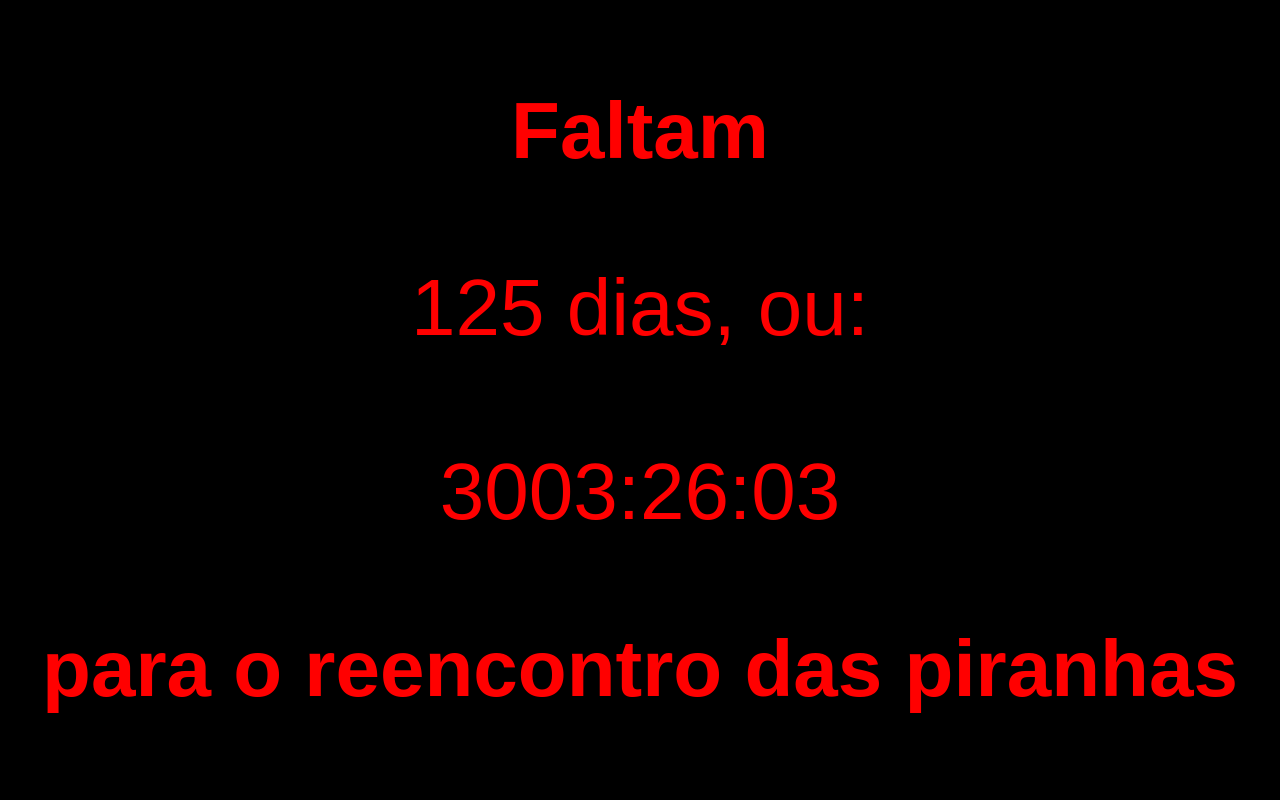
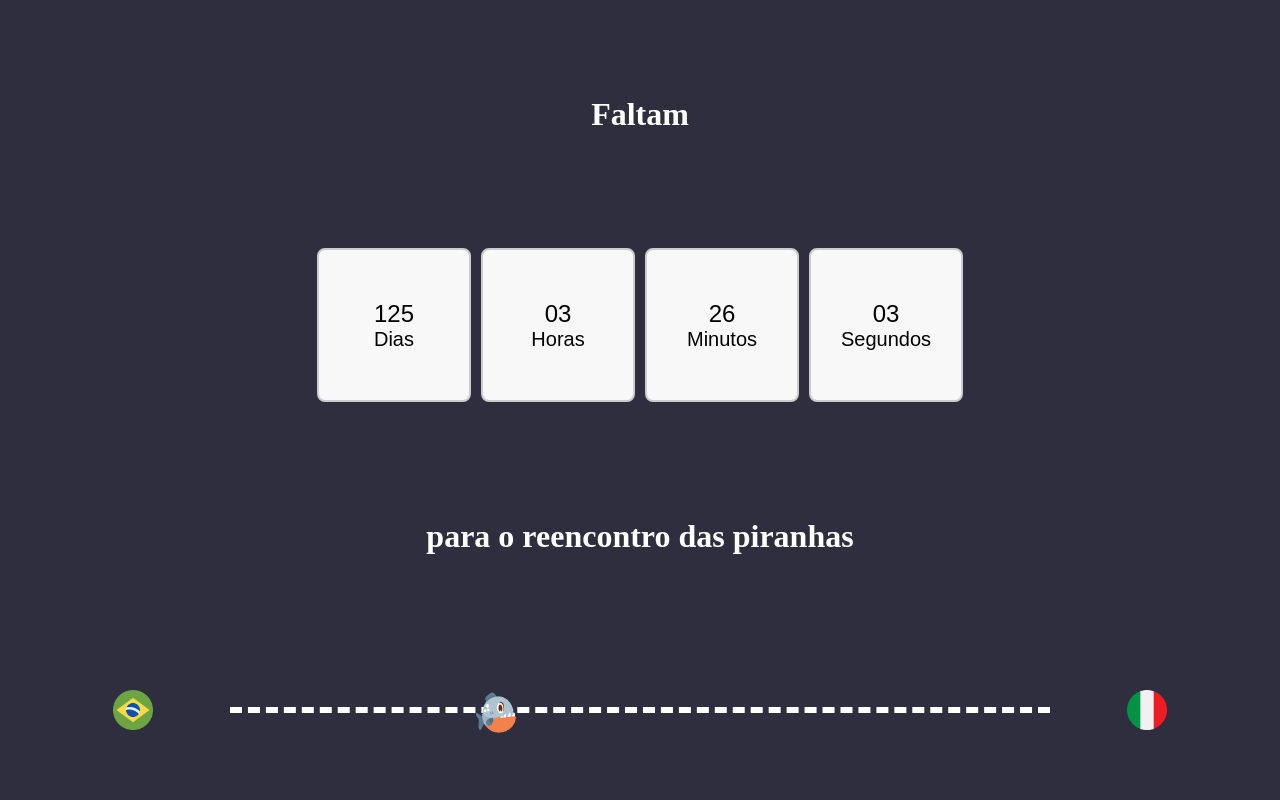
Before and after one commit to marcelocherem/piranhometro, a plain HTML site: page index.html in a window 1280 px wide. Drawn offline with Linux system fonts and the light colour scheme.

Commit message:
new site

```diff
--- a/assets/css/style.css
+++ b/assets/css/style.css
@@ -1,43 +1,98 @@
 * {
     margin: 0;
+    padding: 0;
 }
 
 body {
-    font-family: Arial, sans-serif;
-    text-align: center;
+    background-color: #2E2E3E;
+    color: white;
+    width: 100%;
+}
+.container {
+    width: 100%;
+    height: calc(100vh - 150px);
     display: flex;
     flex-direction: column;
     justify-content: space-evenly;
-    align-items: center;
-    width: 100%;
-    height: 100vh;;
-    background-color: black;
-    color: red;
-}
-h1 {
-    font-size: 80px;
-    margin: 0 20px;
 }
 
-.contador {
-    font-size: 80px;
+.countdown-container {
+    display: flex;
+    justify-content: center;
+    flex-wrap: wrap;
+    gap: 10px;
+    margin: 20px 0;
+    color: black;
 }
 
-@media (max-width: 600px) {
-    h1, .contador {
-        font-size: 60px;
-    }
+.countdown-box {
+    display: flex;
+    flex-direction: column;
+    align-items: center;
+    justify-content: center;
+    width: 150px;
+    height: 150px;
+    background-color: #f8f8f8;
+    border: 2px solid #ccc;
+    font-size: 1.5rem;
+    font-family: sans-serif;
+    border-radius: 8px;
 }
 
-@media (max-width: 430px) {
-    body {margin-top: -40px;}
-    h1, .contador {
-        font-size: 50px;
-    }
+.linepiranha {
+    width: 100%;
+    height: 150px;
 }
 
-@media (max-width: 350px) {
-    h1, .contador {
-        font-size: 40px;
+.timeline-container {
+    position: relative;
+    width: 80%;
+    margin: 0 auto;
+    height: 120px;
+}
+
+.dotted-line {
+    position: absolute;
+    top: 50%;
+    left: 10%;
+    right: 10%;
+    border-bottom: 6px dashed #fFFFFF;
+    border-bottom: ;
+    transform: translateY(-50%);
+}
+
+.flag {
+    position: absolute;
+    width: 40px;
+    height: 40px;
+    top: 50%;
+    transform: translateY(-50%);
+}
+
+.flag.brazil {
+    left: -15px;
+}
+
+.flag.italy {
+    right: -15px;
+}
+
+.fish {
+    position: absolute;
+    width: 40px;
+    height: 40px;
+    top: calc(50% - 20px);
+    transition: left 1s ease;
+    animation: floating 3s ease-in-out infinite;
+}
+@keyframes floating {
+    0% {
+      transform: translateY(-5px);
     }
-}
+    50% {
+      transform: translateY(5px);
+    }
+    100% {
+      transform: translateY(-5px);
+    }
+  }
--- a/assets/js/script.js
+++ b/assets/js/script.js
@@ -1,19 +1,64 @@
-var countDownDate = new Date("Oct 27, 2025 16:35:00").getTime();
+// Definindo as datas-chave
+    // Data de partida para a Itália (para o countdown)
+    const targetDate = new Date('2025-10-27T16:35:00');
+    // Data de compra dos bilhetes (âncora da bandeira do Brasil)
+    const purchaseDate = new Date('2025-05-01T20:00:00');
 
-var x = setInterval(function () {
-  var now = new Date().getTime();
-  var distance = countDownDate - now;
+    // Atualiza os valores do countdown
+    function updateCountdown() {
+      const now = new Date();
+      const remaining = targetDate - now;
 
-  var days = Math.floor(distance / (1000 * 60 * 60 * 24));
-  var totalHours = Math.floor(distance / (1000 * 60 * 60));
-  var minutes = Math.floor((distance % (1000 * 60 * 60)) / (1000 * 60)).toString().padStart(2, "0");
-  var seconds = Math.floor((distance % (1000 * 60)) / 1000).toString().padStart(2, "0");
+      // Se o countdown terminou, exibe zeros
+      if (remaining < 0) {
+        document.getElementById('days').textContent = "00";
+        document.getElementById('hours').textContent = "00";
+        document.getElementById('minutes').textContent = "00";
+        document.getElementById('seconds').textContent = "00";
+        return;
+      }
 
-  document.getElementById("contador").innerHTML =
-    days + " dias, ou:<br><br>"+ totalHours + ":" + minutes + ":" + seconds;
+      // Cálculos para cada unidade de tempo
+      const days = Math.floor(remaining / (1000 * 60 * 60 * 24));
+      const hours = Math.floor((remaining / (1000 * 60 * 60)) % 24);
+      const minutes = Math.floor((remaining / (1000 * 60)) % 60);
+      const seconds = Math.floor((remaining / 1000) % 60);
 
-  if (distance < 0) {
-    clearInterval(x);
-    document.getElementById("contador").innerHTML = "EXPIRADO";
-  }
-}, 1000);
+      // Atualizando cada quadradinho com dois dígitos
+      document.getElementById('days').textContent = days.toString().padStart(2, '0');
+      document.getElementById('hours').textContent = hours.toString().padStart(2, '0');
+      document.getElementById('minutes').textContent = minutes.toString().padStart(2, '0');
+      document.getElementById('seconds').textContent = seconds.toString().padStart(2, '0');
+    }
+
+    // Atualiza a posição do peixinho conforme a data atual
+    function updateFishPosition() {
+      const now = new Date();
+      let progress;
+
+      // Se ainda não passou a data de compra, o peixinho fica na posição inicial (0%)
+      if (now < purchaseDate) {
+        progress = 0;
+      } else if (now > targetDate) {
+        // Se já passou da data de partida, posiciona no final (100%)
+        progress = 1;
+      } else {
+        // Cálculo linear do progresso entre a data da compra e a data de partida
+        progress = (now - purchaseDate) / (targetDate - purchaseDate);
+      }
+
+      // A linha pontilhada se estende de 10% até 90% do container (80% de "caminho")
+      // Assim, a posição do peixinho é: 10% + 80% * progress
+      const fishPosition = 10 + (80 * progress);
+      document.getElementById('fish').style.left = fishPosition + '%';
+    }
+
+    // Função que agrupa as atualizações
+    function updateAll() {
+      updateCountdown();
+      updateFishPosition();
+    }
+
+    // Atualização inicial e depois a cada segundo
+    updateAll();
+    setInterval(updateAll, 1000);
--- a/index.html
+++ b/index.html
@@ -1,16 +1,50 @@
 <!DOCTYPE html>
 <html lang="pt-br">
+
 <head>
     <meta charset="UTF-8">
     <meta name="viewport" content="width=device-width, initial-scale=1.0">
     <title>piranha's arrival</title>
     <link rel="stylesheet" href="assets/css/style.css">
 </head>
+
 <body>
-    <h1>Faltam</h1>
-    <div class="contador" id="contador"></div>
-    <h1>para o reencontro das piranhas</h1>
+    <div class="container">
+        <h1 style="text-align: center;">Faltam</h1>
+        <!-- Seção da contagem regressiva -->
+        <div class="countdown-container">
+            <div class="countdown-box">
+                <span id="days">00</span>
+                <small>Dias</small>
+            </div>
+            <div class="countdown-box">
+                <span id="hours">00</span>
+                <small>Horas</small>
+            </div>
+            <div class="countdown-box">
+                <span id="minutes">00</span>
+                <small>Minutos</small>
+            </div>
+            <div class="countdown-box">
+                <span id="seconds">00</span>
+                <small>Segundos</small>
+            </div>
+        </div>
+        <h1 style="text-align: center;">para o reencontro das piranhas</h1>
+    </div>
+    <div class="linepiranha">
+        <!-- Seção da timeline com bandeiras e peixinho -->
+        <div class="timeline-container">
+            <div class="dotted-line"></div>
+            <img src="assets/img/brazil-.png" alt="Bandeira do Brasil" class="flag brazil">
+            <img src="assets/img/italy.png" alt="Bandeira da Itália" class="flag italy">
+            <img src="assets/img/karina.png" alt="Peixinho" class="fish" id="fish">
+        </div>
+    </div>
+
+
+
     <script src="assets/js/script.js"></script>
+</body>
 
-</body>
 </html>
```
Also changed, not shown: assets/img/Prancheta 1.jpg (added), assets/img/brazil-.png (added), assets/img/italy.png (added), assets/img/karina.png (added), 3 other files.
